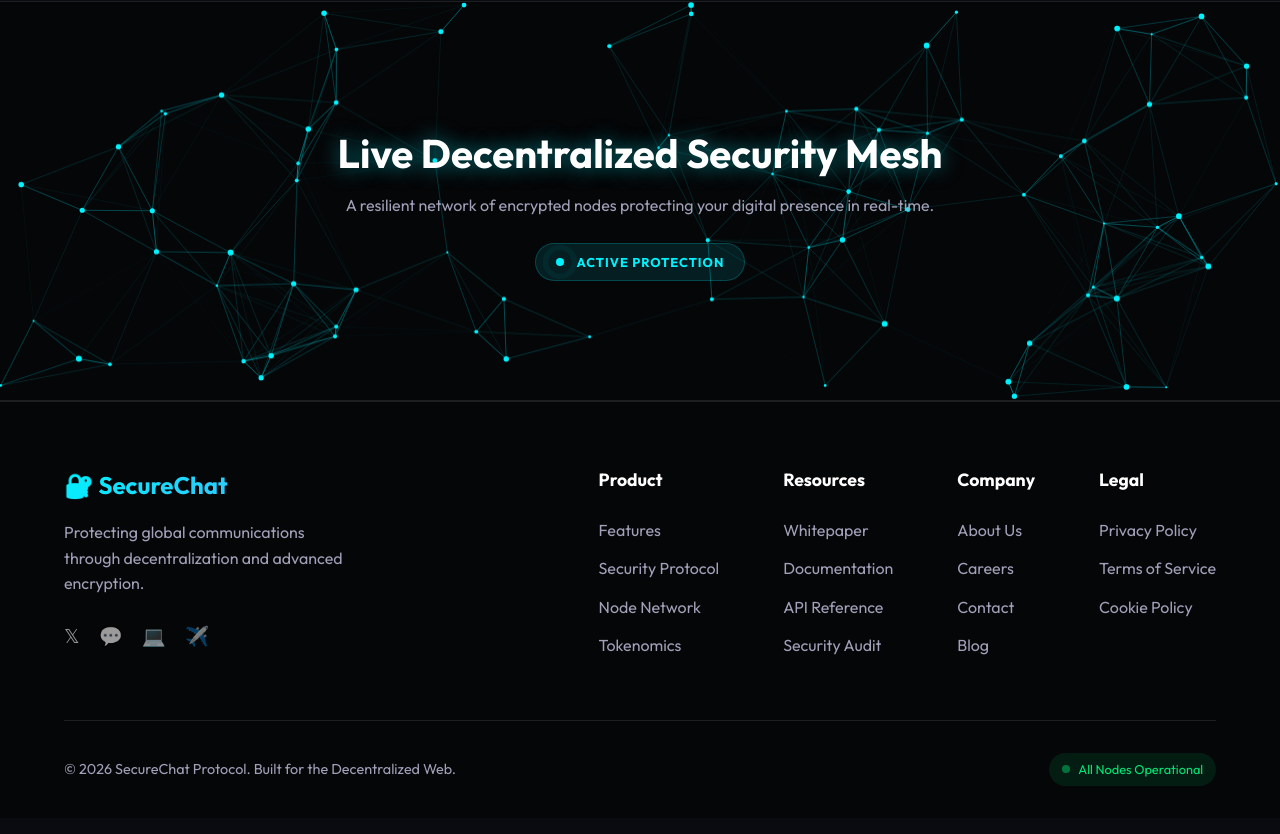
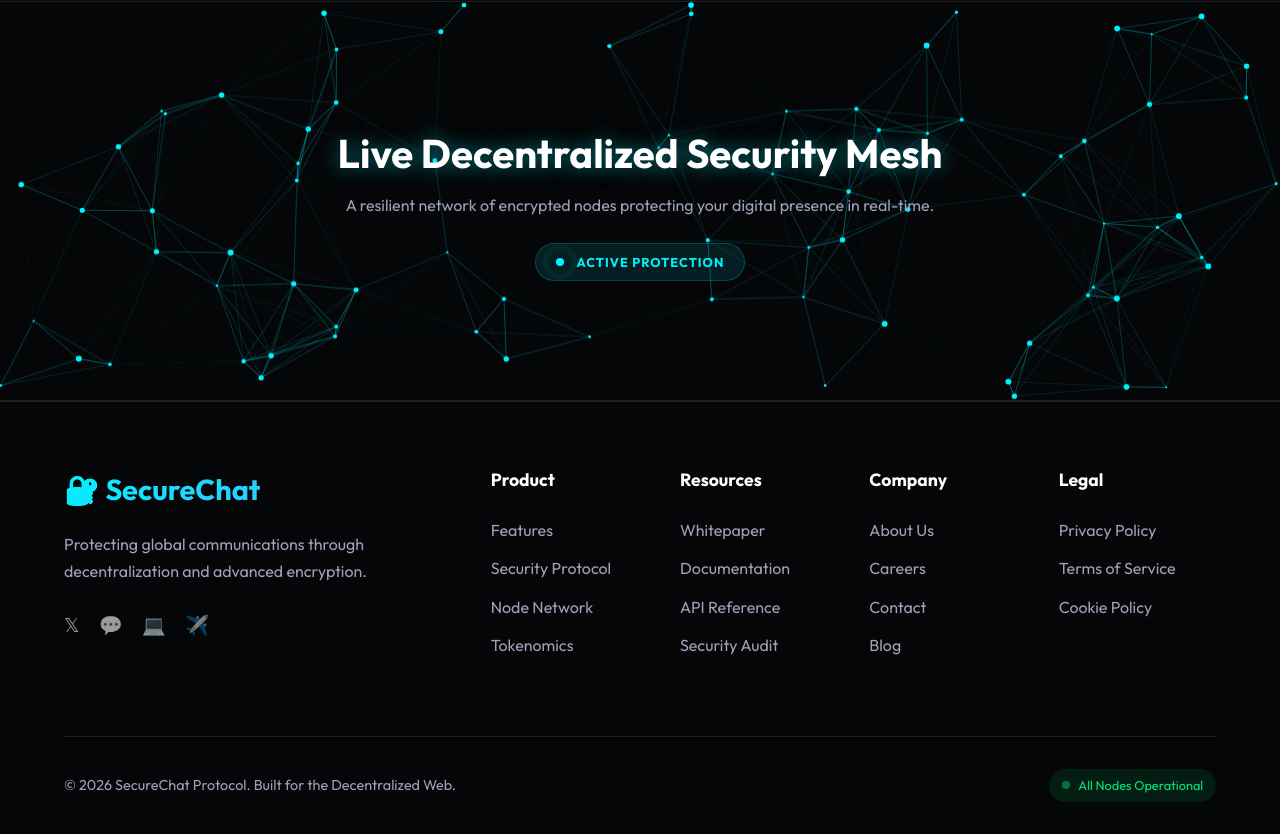
Before and after one commit to Shreyas-hack245/Decentralized-Secure-Chat, a React (Vite) app in the folder client/: page / in a window 1280 px wide. Shown: the part 928-1762 px from the top of the page. Built offline with nearby package versions, Linux system fonts and the light colour scheme; no server answers.

Commit message:
add styling for landing page and chat interface components

```diff
--- a/client/src/App.css
+++ b/client/src/App.css
@@ -515,26 +515,31 @@
 }
 
 .footer-content {
-  display: flex;
-  justify-content: space-between;
-  flex-wrap: wrap;
-  gap: 3rem;
-  margin-bottom: 3rem;
+  display: grid;
+  grid-template-columns: 1.5fr 3fr;
+  gap: 4rem;
+  margin-bottom: 4rem;
+}
+
+.footer-brand {
+  max-width: 400px;
 }
 
 .footer-brand h2 {
-  margin-bottom: 1rem;
+  margin-bottom: 1.2rem;
+  font-size: 1.8rem;
 }
 
 .footer-brand p {
   color: var(--text-secondary);
-  max-width: 300px;
+  font-size: 1rem;
+  line-height: 1.7;
 }
 
 .footer-links {
-  display: flex;
-  gap: 4rem;
-  flex-wrap: wrap;
+  display: grid;
+  grid-template-columns: repeat(4, 1fr);
+  gap: 2rem;
 }
 
 .link-group h4 {
@@ -1121,6 +1126,14 @@
   .sidebar {
     display: none;
   }
+  .footer-content {
+    grid-template-columns: 1fr;
+    gap: 3rem;
+  }
+  .footer-links {
+    grid-template-columns: repeat(2, 1fr);
+    gap: 2rem;
+  }
 }
 
 /* Footer Enhancements */
```
